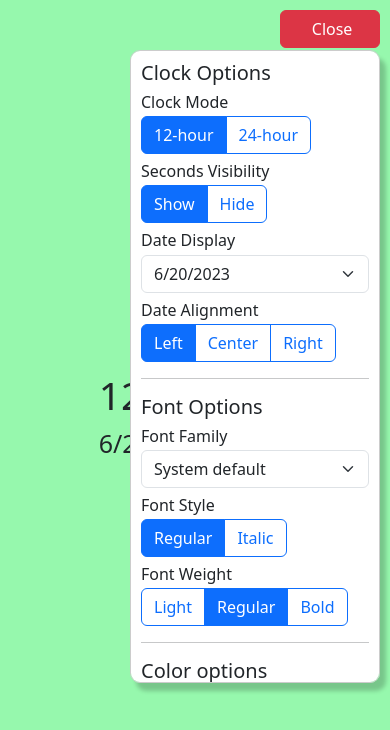
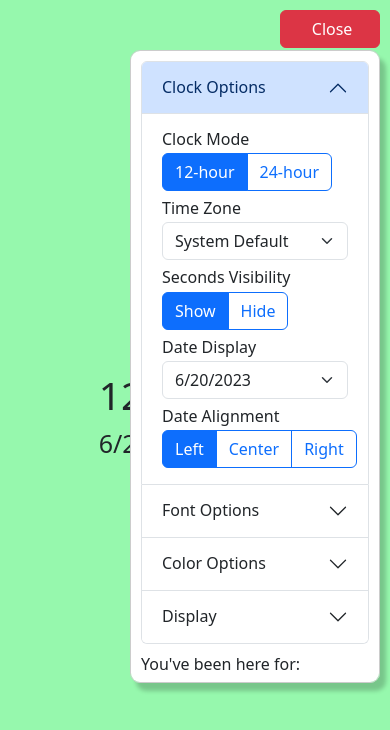
Before and after one commit to iKarTehFox/web-clock, a plain HTML site: page index.html in a window 390 px wide. Both pictures are taken after a click on the button "Menu". Drawn offline with Linux system fonts and the light colour scheme; no server answers; some icons are missing.

Commit message:
Menu options overhaul
All menu option sections are now placed inside a Bootstrap accordion menu!

Added custom time zone support. New dropdown in Clock Options section to select specified time zone (zones are in IANA format)

Reword background color modes to fit menu options width.

```diff
--- a/index.html
+++ b/index.html
@@ -22,6 +22,7 @@
         <script src="./js/background-color.js" defer></script>
         <script src="./js/clock-new.js" defer></script>
         <script src="./js/clock-color.js" defer></script>
+        <script src="./js/clock-tz.js" defer></script>
         <script src="./js/luxon.min.js"></script>
         <script src="./js/cdn.jsdelivr.net_npm_bootstrap@5.3.0_dist_js_bootstrap.bundle.min.js"></script>
         <script src="./js/code.iconify.design_iconify-icon_1.0.7_iconify-icon.min.js"></script>
@@ -37,16 +38,26 @@
                 <iconify-icon icon="mdi:close" width="19" height="19" style="height: 15px;"></iconify-icon> Close
             </button>
             <div id="menu-options" class="menu-options-hide">
-                <div class="section">
-                    <h5>Clock Options</h5>
+                <div class="accordion" id="menuAccordion">
+                    <div class="accordion-item">
+                        <h2 class="accordion-header">
+                            <button class="accordion-button" type="button" data-bs-toggle="collapse" data-bs-target="#collapseCO" aria-expanded="true" aria-controls="collapseCO">
+                            Clock Options
+                            </button>
+                        </h2>
+                        <div id="collapseCO" class="accordion-collapse collapse show" data-bs-parent="#menuAccordion">
+                            <div class="accordion-body">
                                 <h6 class="mb-1">Clock Mode</h6>
                                 <div class="btn-group" role="group" aria-label="Clock mode button group" id="clock-mode-group">
                                     <input type="radio" class="btn-check" name="clock-mode-radio" id="12hour" autocomplete="off" checked>
                                     <label class="btn btn-outline-primary" for="12hour">12-hour</label>
-
                                     <input type="radio" class="btn-check" name="clock-mode-radio" id="24hour" autocomplete="off">
                                     <label class="btn btn-outline-primary" for="24hour">24-hour</label>
                                 </div>
+                                <h6 class="mb-1 mt-2">Time Zone</h6>
+                                <select class="form-select" id="timeZoneSelect">
+                                    <option value="system" selected>System Default</option>
+                                </select>
                                 <h6 class="mb-1 mt-2">Seconds Visibility</h6>
                                 <div class="btn-group" role="group" aria-label="Seconds visibility button group">
                                     <input type="radio" class="btn-check" name="seconds-vis-radio" id="secOn" autocomplete="off" onClick="setSecondsVis(1)" checked>
@@ -60,8 +71,6 @@
                                     <option value="DD" id="dateVisOp2"></option>
                                     <option value="DDD" id="dateVisOp3"></option>
                                     <option value="DDDD" id="dateVisOp4"></option>
-                        <option value="X" id="dateVisOp5">Unix timestamp in sec</option>
-                        <option value="x" id="dateVisOp5">Unix timestamp in millis</option>
                                     <option value="" id="dateVisOp5">Off</option>
                                 </select>
                                 <h6 class="mb-1 mt-2">Date Alignment</h6>
@@ -74,11 +83,18 @@
                                     <label class="btn btn-outline-primary" for="dateright">Right</label>
                                 </div>
                             </div>
-                <hr>
-                <div class="section mt-2">
-                    <h5>Font Options</h5>
-                    <div class="form-group mt-2">
+                        </div>
+                    </div>
+                    <div class="accordion-item">
+                        <h2 class="accordion-header">
+                            <button class="accordion-button collapsed" type="button" data-bs-toggle="collapse" data-bs-target="#collapseFO" aria-expanded="false" aria-controls="collapseFO">
+                            Font Options
+                            </button>
+                        </h2>
+                        <div id="collapseFO" class="accordion-collapse collapse" data-bs-parent="#menuAccordion">
+                            <div class="accordion-body">
                                 <h6 class="mb-1">Font Family</h6>
+                                <div class="form-group">
                                     <select class="form-select" id="fontFamilySelect">
                                         <option value="">System default</option>
                                         <option value="Lato">Lato</option>
@@ -90,38 +106,41 @@
                                         <option value="Ubuntu">Ubuntu</option>
                                         <option value="Ubuntu Mono">Ubuntu Mono</option>
                                     </select>
+                                </div>
                                 <h6 class="mb-1 mt-2">Font Style</h6>
                                     <div class="btn-group" role="group" aria-label="Font style button group" id="font-style-group">
                                         <input type="radio" class="btn-check" name="font-style-radio" id="regularStyle" autocomplete="off" checked>
                                         <label class="btn btn-outline-primary" for="regularStyle">Regular</label>
-
                                         <input type="radio" class="btn-check" name="font-style-radio" id="italicStyle" autocomplete="off">
                                         <label class="btn btn-outline-primary" for="italicStyle">Italic</label>
-                        </div>
                                     </div>
                                 <h6 class="mb-1 mt-2">Font Weight</h6>
                                 <div class="btn-group" role="group" aria-label="Font weight button group" id="font-weight-group">
                                     <input type="radio" class="btn-check" name="font-weight-radio" id="lightWeight" autocomplete="off">
                                     <label class="btn btn-outline-primary" for="lightWeight" onClick="setFontWeight('lighter')">Light</label>
-
                                     <input type="radio" class="btn-check" name="font-weight-radio" id="normalWeight" autocomplete="off" checked>
                                     <label class="btn btn-outline-primary" for="normalWeight" onClick="setFontWeight('normal')">Regular</label>
-
                                     <input type="radio" class="btn-check" name="font-weight-radio" id="boldWeight" autocomplete="off">
                                     <label class="btn btn-outline-primary" for="boldWeight" onClick="setFontWeight('bold')">Bold</label>
                                 </div>
                             </div>
-                <hr>
-                <div class="section mt-2">
-                    <h5>Color options</h5>
+                        </div>
+                    </div>
+                    <div class="accordion-item">
+                        <h2 class="accordion-header">
+                            <button class="accordion-button collapsed" type="button" data-bs-toggle="collapse" data-bs-target="#collapseCoO" aria-expanded="false" aria-controls="collapseCoO">
+                            Color Options
+                            </button>
+                        </h2>
+                        <div id="collapseCoO" class="accordion-collapse collapse" data-bs-parent="#menuAccordion">
+                            <div class="accordion-body">
+                                <h6 class="mb-1">Background color mode</h6>
                                 <div class="form-group">
-                        <h6 class="mb-1">Background color mode:</h6>
                                     <div class="btn-group" role="group" aria-label="Color mode button group" id="mode-selector">
                                         <input type="radio" class="btn-check" name="color-mode-radio" id="fademode" autocomplete="off" checked>
-                            <label class="btn btn-outline-primary" for="fademode">Color fade</label>
-
+                                        <label class="btn btn-outline-primary" for="fademode">Fade mode</label>
                                         <input type="radio" class="btn-check" name="color-mode-radio" id="solidmode" autocomplete="off">
-                            <label class="btn btn-outline-primary" for="solidmode">Solid color</label>
+                                        <label class="btn btn-outline-primary" for="solidmode">Solid</label>
                                     </div>
                                     <p class="mt-2 mb-0">Current color: <span class="badge text-bg-secondary" id="current-color-badge">#000000</span></p>
                                 </div>
@@ -222,9 +241,17 @@
                                     </div>
                                 </div>
                             </div>
-                <hr>
-                <div class="section mt-2">
-                    <h5>Menu Visibility</h5>
+                        </div>
+                    </div>
+                    <div class="accordion-item">
+                        <h2 class="accordion-header">
+                            <button class="accordion-button collapsed" type="button" data-bs-toggle="collapse" data-bs-target="#collapseMV" aria-expanded="false" aria-controls="collapseMV">
+                            Display
+                            </button>
+                        </h2>
+                        <div id="collapseMV" class="accordion-collapse collapse" data-bs-parent="#menuAccordion">
+                            <div class="accordion-body">
+                                <h6 class="mb-1">Menu Visibility</h6>
                                 <div class="form-check">
                                     <input class="form-check-input" type="checkbox" value="" id="menuButtonVisible" checked>
                                     <label class="form-check-label" for="menuButtonVisible">Show menu button</label>
@@ -232,9 +259,11 @@
                                 <p class="mb-2" style="font-weight: lighter;">Double click the screen to make menu button visible again</p>
                                 <button type="button" class="btn btn-primary" onClick="toggleFullscreen()">Toggle fullscreen</button>
                             </div>
-                <hr>
-                <p class="mb-1">You've been here for:</p>
+                        </div>
+                    </div>
+                    <p class="mb-1 mt-2">You've been here for:</p>
                     <p class="mb-0" id="time-duration"></p>
+                </div>
             </div>
         </div>
         <div id="clock-container">
--- a/js/clock-new.js
+++ b/js/clock-new.js
@@ -1,3 +1,5 @@
+luxon.Settings.defaultZoneName = 'system';
+
 // Define time slots
 const hourSlot = document.getElementById('hour-slot');
 const minuteSlot = document.getElementById('minute-slot');
@@ -65,6 +67,7 @@ menu.dateformselect.addEventListener("change", function() {
 function updateTime() {
     // Retrieve now time
     var time = luxon.DateTime.now();
+    time = time.setZone(luxon.Settings.defaultZoneName);
     var hrs = cMode == 0 ? time.toFormat('h') : time.toFormat('HH');
     var min = time.toFormat('mm');
     var sec = time.toFormat('ss');
--- /dev/null
+++ b/js/clock-tz.js
@@ -0,0 +1,55 @@
+var timezoneSelect = document.getElementById('timeZoneSelect');
+
+// Group timezones by continents
+var continents = {
+  Africa: [],
+  America: [],
+  Asia: [],
+  Europe: [],
+  Pacific: []
+};
+
+// Populate the timezone groups
+var timezones = Intl.supportedValuesOf('timeZone');
+timezones.forEach(function(timezone) {
+  if (timezone.includes('Africa')) {
+    continents.Africa.push(timezone);
+  } else if (timezone.includes('America')) {
+    continents.America.push(timezone);
+  } else if (timezone.includes('Asia')) {
+    continents.Asia.push(timezone);
+  } else if (timezone.includes('Europe')) {
+    continents.Europe.push(timezone);
+  } else if (timezone.includes('Pacific')) {
+    continents.Pacific.push(timezone);
+  }
+});
+
+// Create options for each timezone group
+for (var continent in continents) {
+  var continentOptGroup = document.createElement('optgroup');
+  continentOptGroup.label = continent;
+
+  continents[continent].forEach(function(timezone) {
+    var option = document.createElement('option');
+    option.value = timezone;
+
+    var slashIndex = timezone.indexOf('/');
+    if (slashIndex !== -1) {
+      option.textContent = timezone.substring(slashIndex + 1); // Extract text after the slash
+    } else {
+      option.textContent = timezone; // Use the original timezone value if no slash is found
+    }
+
+    continentOptGroup.appendChild(option);
+  });
+
+  timezoneSelect.appendChild(continentOptGroup);
+}
+
+// Listen for the change event on the dropdown
+timezoneSelect.addEventListener('change', function() {
+  var selectedTimezone = timezoneSelect.value;
+  luxon.Settings.defaultZoneName = selectedTimezone;
+  updateTime(); // Replace with your function to update the time
+});
```
Also changed, not shown: README.md. Lines whose indentation alone changed are shown as unchanged.
